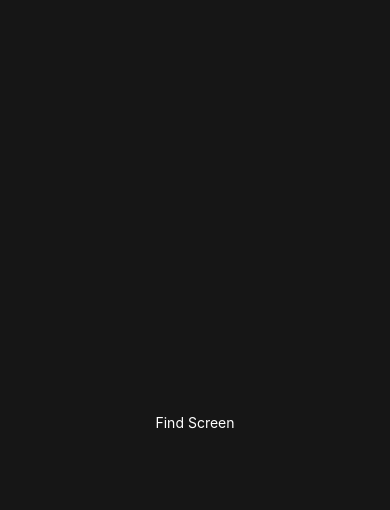
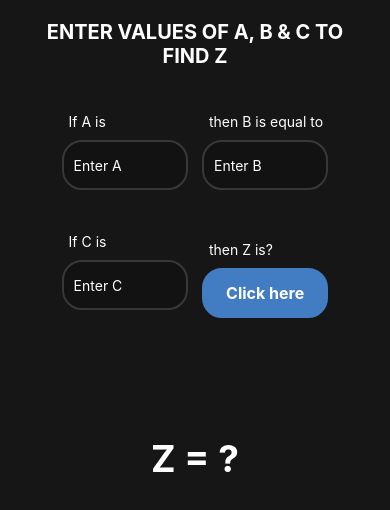
Before and after one commit to atk-sz/random-z, a React Native app: screen /Find in a window 390 px wide. Shown: the top 510 px of the page. Built offline with nearby package versions, Linux system fonts and the light colour scheme.

Commit message:
find z screen ready

```diff
--- a/src/screens/Find.tsx
+++ b/src/screens/Find.tsx
@@ -1,6 +1,12 @@
-import React from 'react';
-import { StyleSheet, Text, View } from 'react-native';
-import { IRootStackParamList } from '../utils/interfaces';
+import React, { useState } from 'react';
+import {
+  StyleSheet,
+  Text,
+  TextInput,
+  TouchableOpacity,
+  View,
+} from 'react-native';
+import { IFindZ, IRootStackParamList } from '../utils/interfaces';
 import { NativeStackNavigationProp } from '@react-navigation/native-stack';
 import { ScreenView } from '../components';
 import { theme } from '../utils/theme';
@@ -10,23 +16,205 @@ type IFindScreenProps = {
 };
 
 const FindScreen: React.FC<IFindScreenProps> = (): React.JSX.Element => {
+  const [result, setResult] = useState<string>('');
+  const [formValues, setFormValues] = useState<IFindZ>({
+    a: '',
+    b: '',
+    c: '',
+  });
+  const [formErrors, setFormErrors] = useState<
+    Partial<Record<keyof IFindZ, string>>
+  >({});
+
+  const handleChange = (key: keyof IFindZ, value: string) => {
+    // allow empty
+    if (value === '') {
+      setFormValues(prev => ({ ...prev, [key]: value }));
+      return;
+    }
+
+    // allow just "-"
+    if (value === '-') {
+      setFormValues(prev => ({ ...prev, [key]: value }));
+      return;
+    }
+
+    // block +
+    if (value.includes('+')) return;
+
+    // block -0 then convert it to 0
+    if (value === '-0') value = '0';
+
+    // count digits (exclude - and .)
+    const digitCount = value.replace(/[-.]/g, '').length;
+    if (digitCount > 7) return;
+
+    // final validation
+    const numberRegex = /^-?(0|[1-9]\d*)(\.\d+)?$/;
+    if (!numberRegex.test(value)) return;
+
+    // Clear the error for this field when user starts typing
+    const errors = { ...formErrors };
+    delete errors[key];
+    setFormErrors(errors);
+
+    // update value
+    setFormValues(prev => ({ ...prev, [key]: value }));
+
+    // clear result
+    setResult('');
+  };
+
+  const findZ = () => {
+    // validate form
+    const errors: Partial<Record<keyof IFindZ, string>> = {};
+    if (!formValues.a) errors.a = 'A is required';
+    if (!formValues.b) errors.b = 'B is required';
+    if (!formValues.c) errors.c = 'C is required';
+    setFormErrors(errors);
+    if (Object.keys(errors).length) return;
+
+    const A = Number(formValues.a);
+    const B = Number(formValues.b);
+    const C = Number(formValues.c);
+    const res = (B * C) / A;
+    setResult(res.toString());
+  };
+
   return (
     <ScreenView>
-      <View style={styles.FindContainer}>
-        <Text style={styles.text}>Find Screen</Text>
+      <View style={styles.findContainer}>
+        <Text style={styles.headerText}>
+          Enter values of A, B & C to find Z
+        </Text>
+        <View style={styles.inputsContainer}>
+          <View style={styles.inputContainer}>
+            <Text style={styles.inputLabel}>If A is</Text>
+            <TextInput
+              style={styles.input}
+              placeholder="Enter A"
+              value={formValues.a}
+              onChangeText={value => handleChange('a', value)}
+              maxLength={7}
+            />
+            <Text style={styles.errorText}>{formErrors.a ?? ' '}</Text>
+          </View>
+          <View style={styles.inputContainer}>
+            <Text style={styles.inputLabel}>then B is equal to</Text>
+            <TextInput
+              style={styles.input}
+              placeholder="Enter B"
+              value={formValues.b}
+              onChangeText={value => handleChange('b', value)}
+              maxLength={7}
+            />
+            <Text style={styles.errorText}>{formErrors.b ?? ' '}</Text>
+          </View>
+          <View style={styles.inputContainer}>
+            <Text style={styles.inputLabel}>If C is</Text>
+            <TextInput
+              style={styles.input}
+              placeholder="Enter C"
+              value={formValues.c}
+              onChangeText={value => handleChange('c', value)}
+              maxLength={7}
+            />
+            <Text style={styles.errorText}>{formErrors.c ?? ' '}</Text>
+          </View>
+          <View style={styles.btnContainer}>
+            <Text style={styles.inputLabel}>then Z is?</Text>
+            <TouchableOpacity style={styles.btn} onPress={findZ}>
+              <Text style={styles.btnText}>Click here</Text>
+            </TouchableOpacity>
+            <Text style={styles.errorText}>{''}</Text>
+          </View>
+        </View>
+        <View style={styles.resultContainer}>
+          <Text style={styles.resultText}>Z = {result ? result : '?'}</Text>
+        </View>
       </View>
     </ScreenView>
   );
 };
 
 const styles = StyleSheet.create({
-  FindContainer: {
+  findContainer: {
     flex: 1,
-    justifyContent: 'center',
     alignItems: 'center',
   },
-  text: {
+  headerText: {
+    textAlign: 'center',
     color: theme.text,
+    textTransform: 'uppercase',
+    fontSize: 20,
+    fontWeight: 'bold',
+    margin: 20,
+  },
+  inputsContainer: {
+    marginTop: 20,
+    width: '80%',
+    flexDirection: 'row',
+    flexWrap: 'wrap',
+    alignItems: 'center',
+    justifyContent: 'space-around',
+  },
+  inputContainer: {
+    width: '45%',
+    marginVertical: 5,
+  },
+  inputLabel: {
+    color: theme.text,
+    paddingLeft: 7,
+  },
+  input: {
+    color: theme.text,
+    backgroundColor: theme.dark,
+    borderWidth: 2,
+    borderColor: theme.grey,
+    borderRadius: 20,
+    height: 50,
+    padding: 10,
+    marginVertical: 10,
+  },
+  btnContainer: {
+    width: '45%',
+    marginVertical: 5,
+  },
+  btn: {
+    color: theme.text,
+    backgroundColor: theme.secondary,
+    borderWidth: 2,
+    borderColor: theme.secondary,
+    borderRadius: 20,
+    height: 50,
+    marginVertical: 10,
+    alignItems: 'center',
+    justifyContent: 'center',
+  },
+  btnText: {
+    color: theme.text,
+    fontSize: 16,
+    fontWeight: 'bold',
+    padding: 10,
+  },
+  resultContainer: {
+    flex: 1,
+    width: '80%',
+    alignItems: 'center',
+    paddingVertical: '25%',
+  },
+  resultText: {
+    color: theme.text,
+    fontSize: 37,
+    fontWeight: 'bold',
+    alignItems: 'center',
+    justifyContent: 'center',
+  },
+  errorText: {
+    color: theme.error,
+    paddingLeft: 7,
+    marginBottom: 8,
+    fontSize: 12,
   },
 });
 
--- a/src/utils/interfaces.ts
+++ b/src/utils/interfaces.ts
@@ -6,3 +6,9 @@ export type IRootStackParamList = {
   Find: undefined;
   Result: undefined;
 };
+
+export interface IFindZ {
+  a: string;
+  b: string;
+  c: string;
+}
```
